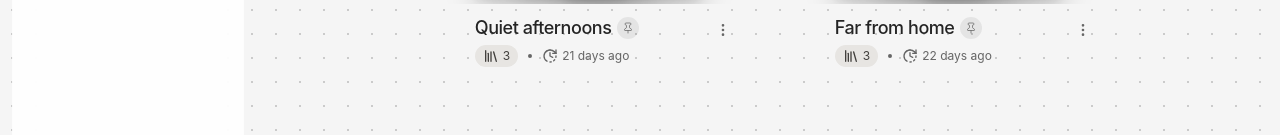
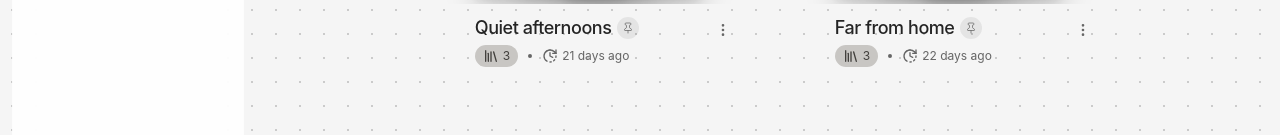
Before and after one commit to Papyrbound/papyrbound-frontend, a Next.js app: page /collections in a window 1280 px wide. Shown: the part 458-593 px from the top of the page. Built offline with nearby package versions, Linux system fonts and the light colour scheme.

Commit message:
Soften collection book count pill

```diff
--- a/src/features/collections/ui/collections-page.tsx
+++ b/src/features/collections/ui/collections-page.tsx
@@ -424,7 +424,7 @@ export function CollectionsPage() {
                           }
                         >
                           <span
-                            className="collection-book-count inline-flex h-[22px] shrink-0 items-center gap-1 rounded-full bg-[#e7e5e2] px-2 text-[#42403d]"
+                            className="collection-book-count inline-flex h-[22px] shrink-0 items-center gap-1 rounded-full bg-[#c8c6c3] px-2 text-[#42403d]"
                             aria-label={`${previewBooks.length} books`}
                           >
                             <LibraryIcon
```
Also changed, not shown: 1 other file (tests, documents, lock files or other folders).
